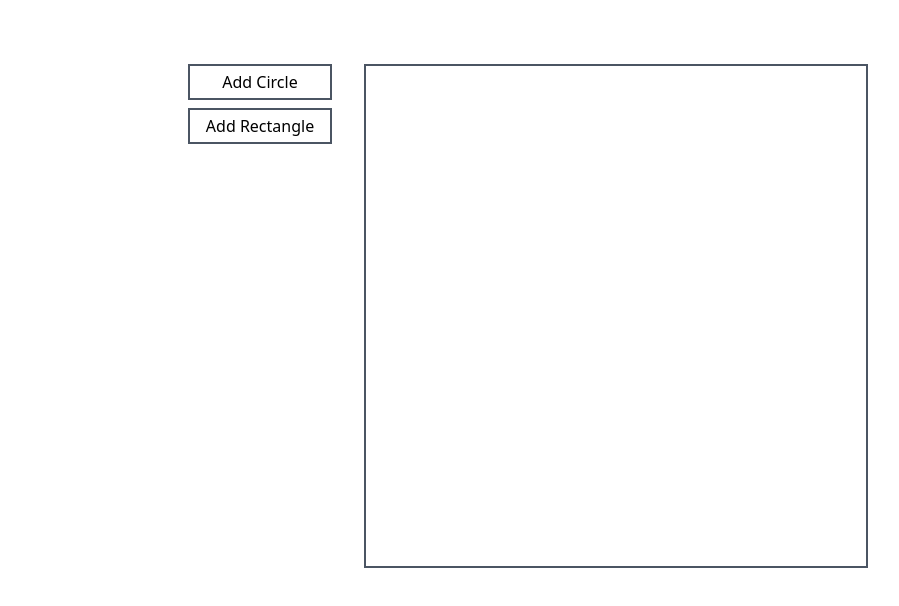
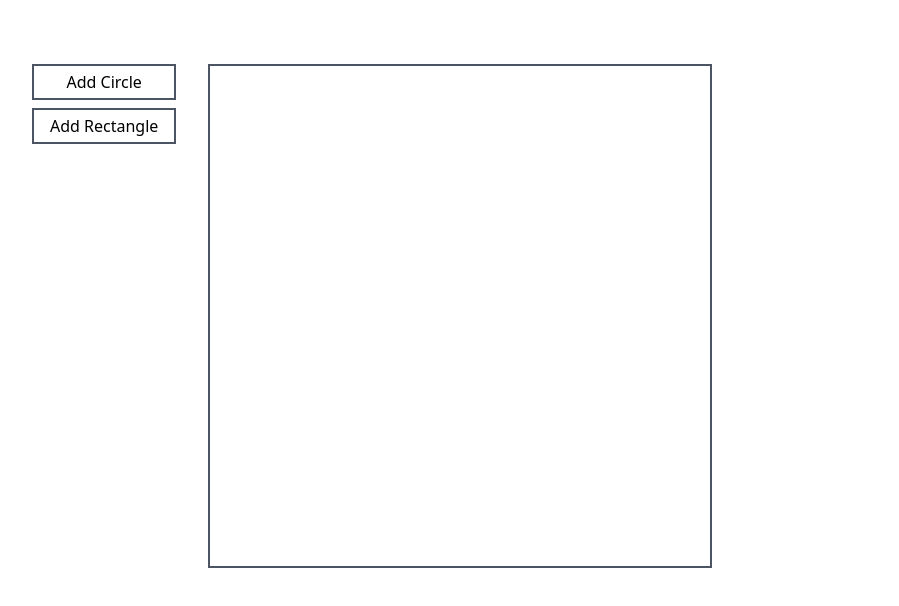
Before and after one commit to dethereum/shape-toy-prompt, a React app: page / in a window 1280 px wide. Shown: the top 606 px of the page, without its empty margins (96-995 px from the left). Built offline with nearby package versions, Linux system fonts and the light colour scheme.

Commit message:
FIX: use justify-start to fix offset caused by conditionally rendered list

```diff
--- a/src/App.tsx
+++ b/src/App.tsx
@@ -18,7 +18,7 @@ export const App = (props: AppProps) => {
   const [shapes, selected, dispatch] = useShapes(canvas);
 
   return (
-    <div className="flex flex-row justify-center gap-8 mt-16">
+    <div className="flex flex-row justify-start gap-8 px-32 pt-16">
       <ShapeAdder dispatch={dispatch}></ShapeAdder>
       <Canvas shapes={shapes} ctx={ctx} canvas={canvas}></Canvas>
       <ShapeEditorList shapes={selected} dispatch={dispatch} />
```
